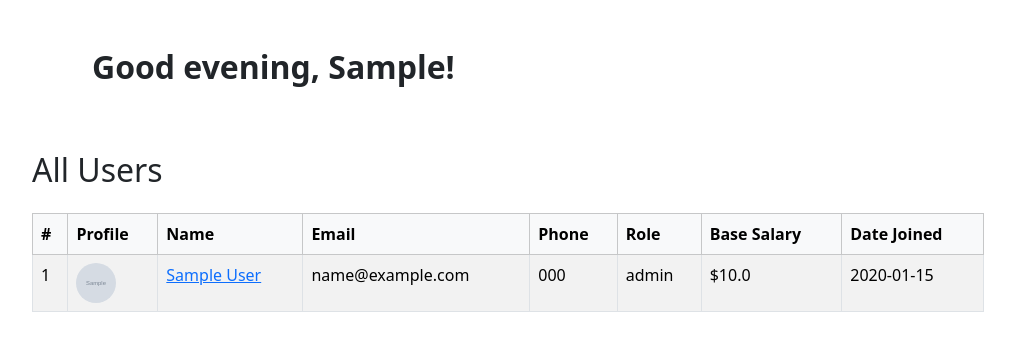
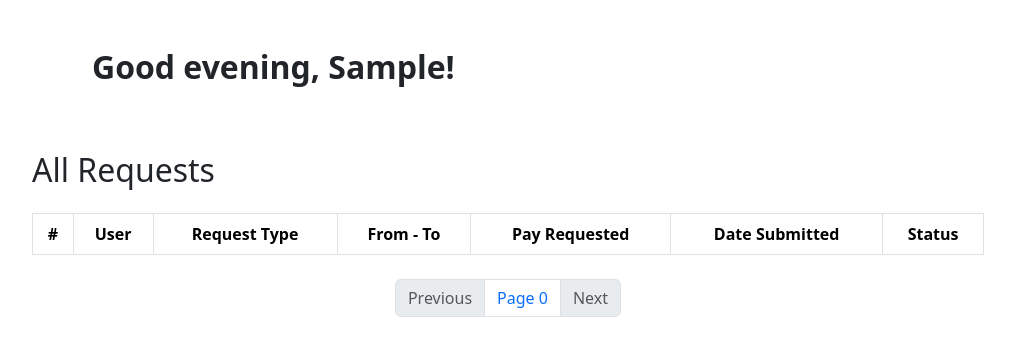
Before and after one commit to Temirlan504/Personal-Leave, a Flask app: page /?page=0 in a window 1280 px wide. Shown: the part 75-431 px from the top of the page, without its empty margins (132-1147 px from the left). Run offline with Flask 3, Linux system fonts and the light colour scheme; a user stored in the database is signed in; tables that the repository leaves empty hold one stand-in row (values such as "Sample post"); grey boxes marked "Sample" are stand-in pictures; lists and menus that the app fills with data are empty.

Commit message:
Enhance leave request logic, add accrual calculations
Refactors leave request forms and models to improve validation, enforce business rules, and provide user feedback. Adds accrual and pay calculation logic to the User model, introduces a utility for converting dollar amounts to days/hours, and removes unused vacation_utils. Updates templates for better pagination, admin views, and user experience, including new CSS for request forms.

```diff
--- a/myApp/routes.py
+++ b/myApp/routes.py
@@ -1,5 +1,5 @@
 import secrets
-from flask import render_template, flash, redirect, url_for
+from flask import render_template, flash, redirect, url_for, request
 from myApp import app, bcrypt, db, mail
 from myApp.forms import (
     AddUserForm, LoginForm, RequestForm,
@@ -7,20 +7,48 @@ from myApp.forms import (
 )
 from myApp.models import User, PEL, Vacation
 from flask_login import login_required, login_user, logout_user, current_user
+from myApp.utils.convert_dollars import convert_dollars_to_days_hours
 from myApp.utils.email_utils import generate_unique_email
 from myApp.utils.greeting_utils import get_greeting
 from myApp.utils.send_reset_email import send_reset_email
+from datetime import date
 
 # Define the homepage routes
+from flask import request
+
 @app.route('/')
 @login_required
 def home():
-    greeting = get_greeting()  # e.g. "morning", "afternoon", etc.
-    users = User.query.all()  # Fetch all users from the database
+    greeting = get_greeting()
+
+    if current_user.role in ['admin', 'hr']:
+        page = request.args.get('page', 1, type=int)
+        vacation_requests = Vacation.query.all()
+        pel_requests = PEL.query.all()
+        all_requests = vacation_requests + pel_requests
+        all_requests.sort(key=lambda r: r.start_date, reverse=True)
+
+        # ✅ Slice the list manually for pagination
+        per_page = 10
+        start = (page - 1) * per_page
+        end = start + per_page
+        paginated_requests = all_requests[start:end]
+
+        return render_template("homepage.html",
+            greeting=greeting,
+            user=current_user,
+            all_requests=paginated_requests,
+            page=page
+        )
+
+    # For normal users
+    vacation_requests = Vacation.query.filter_by(user_id=current_user.id).all()
+    pel_requests = PEL.query.filter_by(user_id=current_user.id).all()
     return render_template("homepage.html",
         greeting=greeting,
         user=current_user,
-        users=users
+        vacation_requests=vacation_requests,
+        pel_requests=pel_requests
     )
 
 
@@ -92,7 +120,17 @@ def profile(user_id):
     all_requests = vacation_requests + pel_requests
     all_requests.sort(key=lambda r: r.start_date)
 
-    return render_template("profile_page.html", user=user, all_requests=all_requests)
+    # Pagination logic
+    page = request.args.get('page', 1, type=int)
+    per_page = 5  # Number of requests per page
+    total = len(all_requests)
+    paginated_requests = all_requests[(page - 1) * per_page: page * per_page]
+
+    return render_template(
+        "profile_page.html", user=user, all_requests=all_requests,
+        paginated_requests=paginated_requests, total=total,
+        page=page, per_page=per_page
+    )
 
 
 # Admin routes for adding and managing users
@@ -130,32 +168,85 @@ def add_user():
 @login_required
 def pel_request():
     form = RequestForm()
+    pending_pel = PEL.query.filter_by(user_id=current_user.id).filter(PEL.status == 'pending').first()
+    if pending_pel:
+        flash("You already have a pending PEL request. Please wait for it to be processed.", "warning")
+        return redirect(url_for('profile', user_id=current_user.id))
+
     if form.validate_on_submit():
+        start_date = form.start_date.data
+        end_date = form.end_date.data
+        is_paid = form.is_paid.data
+        requested_days = (end_date - start_date).days + 1
+
+        # Check limits using method in User model
+        allowed, message = current_user.can_take_pel(is_paid, requested_days)
+        if not allowed:
+            flash(message, 'danger')
+            return redirect(url_for('pel_request'))
+        elif message:
+            flash(message, 'info')  # This means allowed == True but there's an FYI
+
         pel = PEL(
             user_id=current_user.id,
             start_date=form.start_date.data,
             end_date=form.end_date.data,
-            is_paid=(form.is_paid.data == 'yes' if form.is_paid.data else False)  # Convert to boolean
+            is_paid=(form.is_paid.data == 'yes' if form.is_paid.data else False)
         )
         db.session.add(pel)
         db.session.commit()
         flash('PEL request submitted.')
-        return redirect(url_for('profile'))
-    return render_template('pel_form.html', form=form)
+        return redirect(url_for('profile', user_id=current_user.id))
+    return render_template('pel_form.html', form=form, date=date)
 
 @app.route('/vacation_request', methods=['GET', 'POST'])
 @login_required
 def vacation_request():
     form = RequestForm()
+    # Check for existing pending Vacation request
+    pending_vacation = Vacation.query.filter_by(user_id=current_user.id).filter(Vacation.status == 'pending').first()
+    if pending_vacation:
+        flash("You already have a pending vacation request. Please wait for it to be processed.", "warning")
+        return redirect(url_for('profile', user_id=current_user.id))
+
     if form.validate_on_submit():
+        start_date = form.start_date.data
+        end_date = form.end_date.data
+        is_paid = form.is_paid.data
+        requested_days = (end_date - start_date).days + 1
+        available_days = current_user.get_available_vacation_days()
+
+        # Check for reverse or negative dates
+        if start_date > end_date:
+            flash("Start date cannot be after end date.", "danger")
+            return redirect(url_for('vacation_request'))
+
+        if is_paid and requested_days > available_days:
+            flash(f"You only have {available_days} paid vacation days left.", "danger")
+            return redirect(url_for('vacation_request'))
+
+        # For info: how much would they get paid
+        if is_paid:
+            accrued_dollars = current_user.get_total_vacation_accrued_dollars()
+            daily_pay = current_user.base_salary / 260
+            requested_cost = requested_days * daily_pay
+
+            if requested_cost > accrued_dollars:
+                flash(f"⚠ You'll only be paid for up to ${accrued_dollars:.2f} "
+                      f"(approx. {convert_dollars_to_days_hours(current_user, accrued_dollars)[0]}d "
+                      f"{convert_dollars_to_days_hours(current_user, accrued_dollars)[1]}h).", "info")
+            else:
+                flash(f"You will be paid ${requested_cost:.2f} "
+                      f"(approx. {requested_days} days).", "info")
+
         vacation = Vacation(
             user_id=current_user.id,
             start_date=form.start_date.data,
             end_date=form.end_date.data,
-            is_paid=(form.is_paid.data == 'yes' if form.is_paid.data else False)  # Convert to boolean
+            is_paid=(form.is_paid.data == 'yes' if form.is_paid.data else False)
         )
         db.session.add(vacation)
         db.session.commit()
         flash('Vacation request submitted.')
-        return redirect(url_for('profile'))
-    return render_template('vacation_form.html', form=form)
+        return redirect(url_for('profile', user_id=current_user.id))
+    return render_template('vacation_form.html', form=form, date=date)
--- /dev/null
+++ b/myApp/static/request_form_page.css
@@ -0,0 +1,5 @@
+.request-container {
+    max-width: 700px;
+    margin: 30px auto;
+    padding: 20px;
+}
--- a/myApp/templates/homepage.html
+++ b/myApp/templates/homepage.html
@@ -17,7 +17,7 @@
                 <div class="card shadow-sm card-height">
                     <div class="card-body d-flex flex-column justify-content-center align-items-center text-center">
                         <h3 class="card-title">Vacations 🏖️</h3>
-                        <h1>{{ current_user.vacation_days - current_user.paid_vacation_days }}/{{ current_user.vacation_days }}</h1>
+                        <h1>{{ current_user.vacation_days - (current_user.paid_vacation_days_taken or 0) }}/{{ current_user.vacation_days }}</h1>
                         <p class="text-muted">Days available</p>
                         <a href="{{ url_for('vacation_request') }}" class="btn btn-primary mt-2">Request vacation</a>
                     </div>
@@ -28,7 +28,7 @@
                 <div class="card shadow-sm card-height">
                     <div class="card-body d-flex flex-column justify-content-center align-items-center text-center">
                         <h3 class="card-title">Personal Leave 🏥</h3>
-                        <h1>{{ current_user.pel_days - current_user.paid_pel_days }}/{{ current_user.pel_days }}</h1>
+                        <h1>{{ current_user.pel_days - (current_user.paid_pel_days_taken or 0) }}/{{ current_user.pel_days }}</h1>
                         <p class="text-muted">Days available</p>
                         <a href="{{ url_for('pel_request') }}" class="btn btn-primary mt-2">Request personal leave</a>
                     </div>
@@ -38,39 +38,57 @@
 
     {% elif current_user.role == 'admin' or current_user.role == 'hr' %}
         <div class="container mt-5">
-        <h2 class="mb-4">All Users</h2>
-        <table class="table table-striped table-bordered">
-            <thead class="table-light">
+        <h2 class="mb-4">All Requests</h2>
+        <table class="table table-striped table-bordered text-center table-hover">
+            <thead>
                 <tr>
-                    <th>#</th>
-                    <th>Profile</th>
-                    <th>Name</th>
-                    <th>Email</th>
-                    <th>Phone</th>
-                    <th>Role</th>
-                    <th>Base Salary</th>
-                    <th>Date Joined</th>
+                    <th scope="col">#</th>
+                    <th scope="col">User</th>
+                    <th scope="col">Request Type</th>
+                    <th scope="col">From - To</th>
+                    <th scope="col">Pay Requested</th>
+                    <th scope="col">Date Submitted</th>
+                    <th scope="col">Status</th>
                 </tr>
             </thead>
             <tbody>
-                {% for user in users %}
+                {% for request in all_requests %}
                 <tr>
                     <td>{{ loop.index }}</td>
+                    <td>{{ request.user.first_name }} {{ request.user.last_name }}</td>
+                    <td>{{ request.type }}</td>
+                    <td>{{ request.start_date.strftime('%b %d, %Y') }} – {{ request.end_date.strftime('%b %d, %Y') }}</td>
+                    <td>{{ 'Yes' if request.is_paid else 'No' }}</td>
+                    <td>{{ request.created_at.strftime('%b %d, %Y') }}</td>
                     <td>
-                        <img src="{{ url_for('static', filename=user.image_file) }}" alt="Avatar"
-                            style="width: 40px; height: 40px; border-radius: 50%;">
+                        {% if request.status == 'pending' %}
+                            <span class="badge bg-warning text-dark">{{ request.status }}</span>
+                        {% elif request.status == 'approved' %}
+                            <span class="badge bg-success">{{ request.status }}</span>
+                        {% elif request.status == 'declined' %}
+                            <span class="badge bg-danger">{{ request.status }}</span>
+                        {% else %}
+                            {{ request.status }}
+                        {% endif %}
                     </td>
-                    <td><a href="#">{{ user.first_name }} {{ user.last_name }}</a></td>
-                    <td>{{ user.email }}</td>
-                    <td>{{ user.phone or '—' }}</td>
-                    <td>{{ user.role }}</td>
-                    <td>${{ user.base_salary }}</td>
-                    <td>{{ user.date_joined.strftime('%Y-%m-%d') }}</td>
                 </tr>
                 {% endfor %}
             </tbody>
         </table>
-        </div>
+
+        <nav aria-label="Request pagination">
+            <ul class="pagination justify-content-center mt-4">
+                <li class="page-item {% if page <= 1 %}disabled{% endif %}">
+                <a class="page-link" href="{{ url_for('home', page=page-1) }}" tabindex="-1">Previous</a>
+                </li>
+                <li class="page-item"><span class="page-link">Page {{ page }}</span></li>
+                <li class="page-item {% if all_requests|length < 10 %}disabled{% endif %}">
+                <a class="page-link" href="{{ url_for('home', page=page+1) }}">Next</a>
+                </li>
+            </ul>
+        </nav>
+
+    </div>
     {% endif %}
 </div>
 </div>
```
Also changed, not shown: myApp/forms.py (+11 -2 lines), myApp/models.py (+69 -10 lines), myApp/templates/pel_form.html (+8 -3 lines), myApp/templates/profile_page.html (+23 -11 lines), myApp/templates/vacation_form.html (+7 -3 lines), myApp/utils/convert_dollars.py (added, +7 -0 lines), myApp/utils/vacation_utils.py (deleted, +0 -7 lines).
